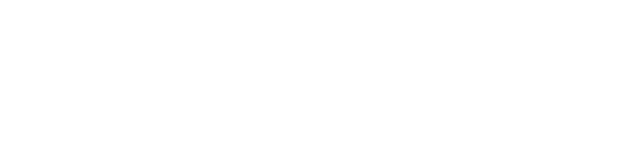
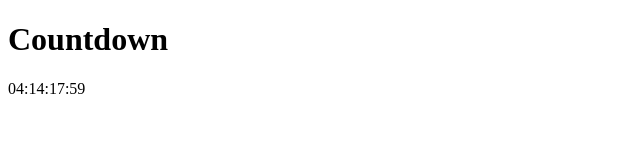
Before and after one commit to Ericson-Manalo/js-simon, a plain HTML site: page index.html in a window 1280 px wide. Shown: the whole page, without its empty margins (0-640 px from the left). Drawn offline with Linux system fonts and the light colour scheme.

Commit message:
put the actual time

```diff
--- a/index.html
+++ b/index.html
@@ -6,10 +6,19 @@
     <meta name="viewport" content="width=device-width, initial-scale=1.0">
 
     <link rel="stylesheet" href="css/style.css">
-    <title>Document</title>
+    <title>orologio</title>
 </head>
 <body>
 
+    <h1>
+        Countdown
+    </h1>
+
+    <div>
+        <p id="actual-time">
+
+        </p>
+    </div>
 
     <script src="js/myscript.js"></script>
 </body>
--- a/js/myscript.js
+++ b/js/myscript.js
@@ -0,0 +1,35 @@
+/*
+Ciao ragazze e ciao ragazzi!
+Esercizio di oggi: :orologio1: Boom Countdown :collisione:
+nome repo: js-simonTraccia
+Sfruttiamo le timing functions per fare il conto alla rovescia per la correzione di domani!
+Ogni secondo il nostro countdown dovrà scalare fino alle 9:30 di domani mattina!Consigli
+Questo esercizio richiede un po' di ricerca ma anche un po' di domande che accompagnano l'uomo da tempo immemore:
+Da quante ore è composto un giorno? *24*
+Da quanti minuti è composta un'ora? *60*
+Da quanti secondi è composto un minuto? *60*
+Da quanti millisecondi è composto un secondo? *1000*
+Quanti millisecondi mi separano da domani alle 9:30?
+Esiste un oggetto JS in grado di gestire le date?
+Esistono dei metodi per trasformare una data in millisecondi?Buon divertimento a tutte e a tutti!*/
+
+//creo variabile che mi indichi l'ora esatta in questo momento
+
+const actualTime = new Date ();
+let actualDay = addZero (actualTime.getDay(), 2);
+let actualHours = addZero(actualTime.getHours(), 2);
+let actualMinutes = addZero(actualTime.getMinutes(), 2);
+let actualSeconds = addZero(actualTime.getSeconds(), 2);
+
+let time = actualDay + ":" + actualHours + ":" + actualMinutes + ":" + actualSeconds;
+document.getElementById('actual-time').innerHTML = time;
+
+
+
+
+function addZero(x,n) {
+    while (x.toString().length < n) {
+        x = "0" + x;
+    }
+    return x;
+    }
```
